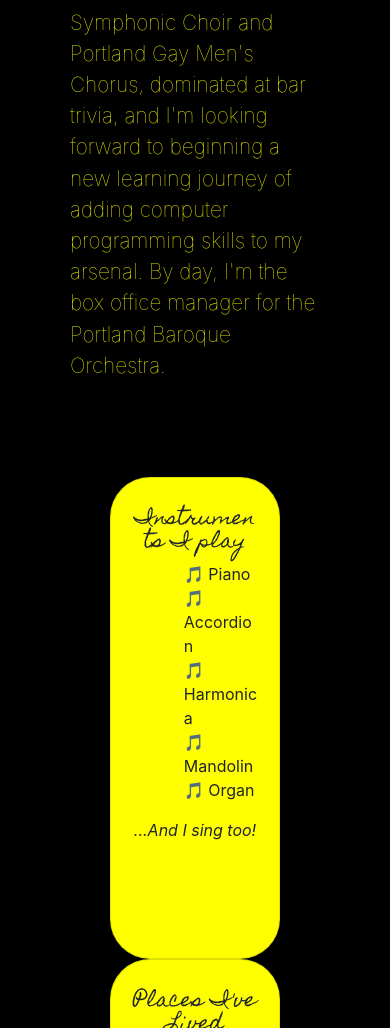
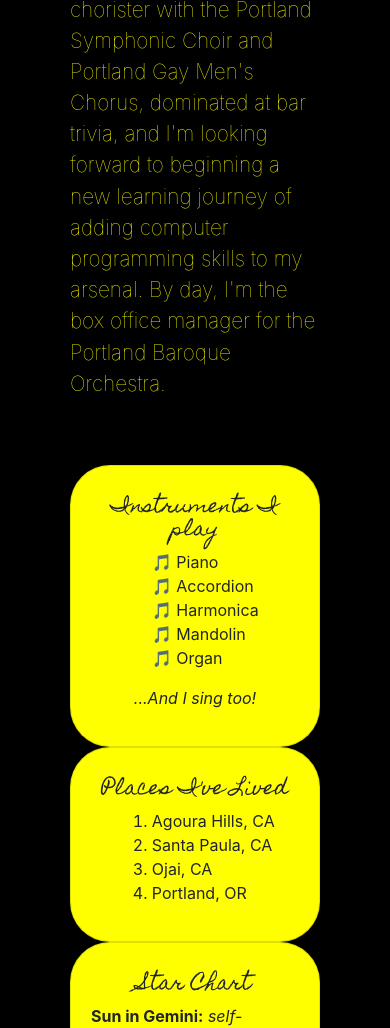
Before and after one commit to meilar/portfolio, a plain HTML site: page index.html in a window 390 px wide. Shown: the part 972-2000 px from the top of the page. Drawn offline with nearby package versions, Linux system fonts and the light colour scheme.

Commit message:
Improve responsive design

```diff
--- a/css/css.css
+++ b/css/css.css
@@ -52,15 +52,6 @@ h1.hedd {
   margin-right: 30px;
   border-radius: 60px;
 }
-@media only screen and (max-width: 720px) {
-  .row {
-    margin-top: 20px;
-  }
-  .card {
-    margin: 40px;
-    border-radius: 0px;
-  }
-}
 #bio-header {
     text-align: center;
     font-family: 'Homemade Apple', cursive;
@@ -87,3 +78,11 @@ h1.hedd {
   font-family: 'Homemade Apple', cursive;
   padding-right: 10px;
 }
+@media only screen and (max-width: 720px) {
+  .row {
+    margin-top: 50px;
+  }
+  #proj-head {
+    padding-top: 40px;
+  }
+}
```
